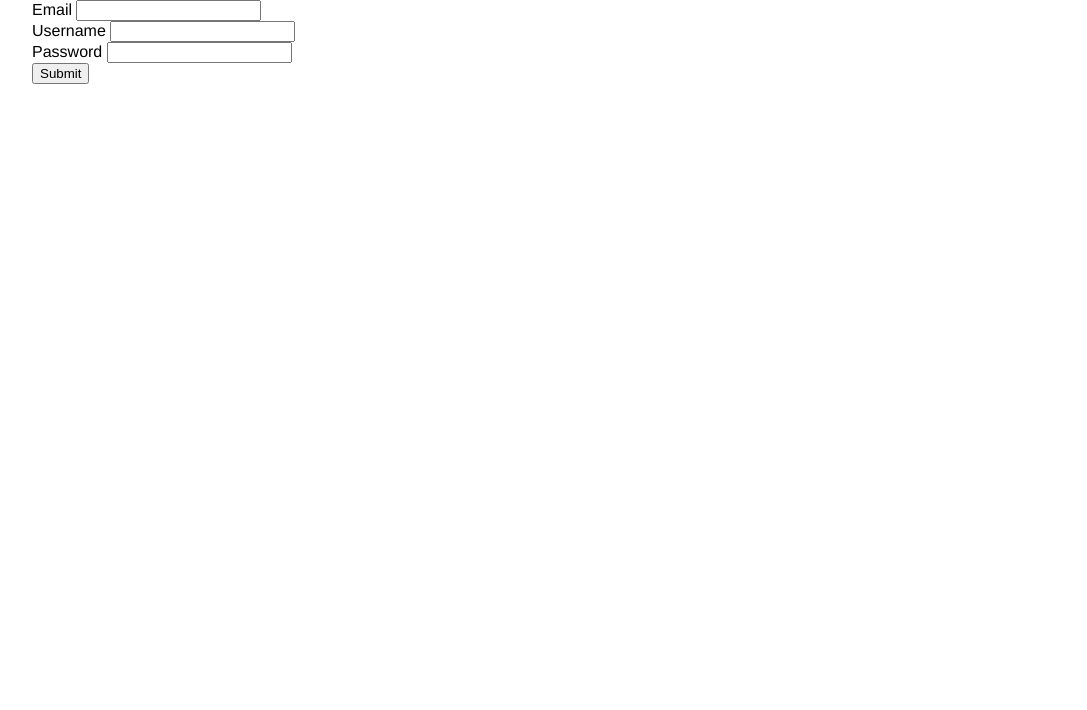
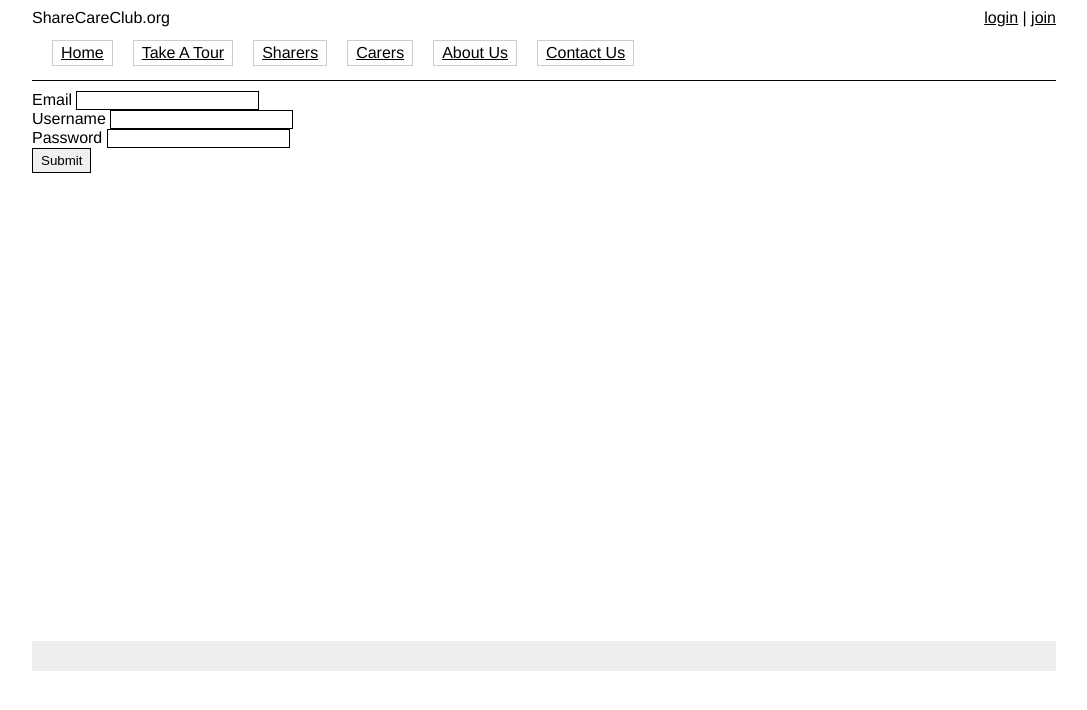
Before and after one commit to scc-platform/scc-platform, a PHP site: page /signup in a window 1280 px wide. Shown: the top 710 px of the page, without its empty margins (96-1183 px from the left). Run offline with PHP 8.4, Linux system fonts and the light colour scheme; a stand-in replaces the project's code that opens the database connection; some libraries are stand-ins or nearby versions.

Commit message:
update to html structure

```diff
--- a/public_html/css/default.css
+++ b/public_html/css/default.css
@@ -16,9 +16,9 @@ article, aside, canvas, details, embed,
 figure, figcaption, footer, header, hgroup,
 menu, nav, output, ruby, section, summary,
 time, mark, audio, video {
-	margin: 0;
-	padding: 0;
-	border: 0;
+	margin: 0px;
+	padding: 0px;
+	border: 0px;
 	font-size: 100%;
 	font: inherit;
 	vertical-align: baseline;
@@ -48,7 +48,6 @@ table {
 }
 
 /* Default Styles - A starting point */
-/*Default styles*/
 body {font-family:helvetica, verdana, sans-serif;font-size:1.0em;color:#000;}
 
 a {font-size:1.0em;color:#000;text-decoration:underline;}
@@ -58,4 +57,15 @@ a:hover {font-size:1.0em;color:#000; text-decoration:underline;}
 a:active {font-size:1.0em;color:#000; text-decoration:underline;}
 
 #container {width:80%;margin:0px auto;}
-#header {}
+#header {width:100%;height:70px;border-bottom:solid 1px #000;margin:10px 0px;}
+#header #top {width:100%;height:30px;}
+#login {float:right;}
+#logo {float:left;}
+#menu {width:100%;margin-top:0px;}
+#menu div {float:left;border:solid 1px #ccc;margin-left:20px;padding:4px 8px;position:inline;}
+#middle {width:100%;min-height:550px;}
+#footer {width:100%;height:30px;background-color:#eee;}
+
+/* Default form Styles */
+.form .textfield {border:solid 1px #000;}
+.form .submit {border:solid 1px #000;padding:4px 8px;}
--- a/templates/footer.htm
+++ b/templates/footer.htm
@@ -1,6 +1,7 @@
 			</div>
 
 			<div id="footer">
+
 
 			</div>
 
--- a/templates/header.htm
+++ b/templates/header.htm
@@ -21,9 +21,26 @@
 		<div id="container">
 
 			<div id="header">
-				{if $currentUser}
-					<div>Welcome {$currentUser['id']}</div>
-				{/if}
+				<div id="top">
+					<div id="logo">ShareCareClub.org</div>
+
+					<div id="login">
+					{if $currentUser}
+						Welcome {$currentUser['id']}
+					{else}
+						<a href="login.php">login</a> | <a href="signup.php">join</a>
+					{/if}
+					</div>
+				</div>
+
+				<div id="menu">
+					<div><a href="/">Home</a></div>
+					<div><a href="">Take A Tour</a></div>
+					<div><a href="">Sharers</a></div>
+					<div><a href="">Carers</a></div>
+					<div><a href="">About Us</a></div>
+					<div><a href="">Contact Us</a></div>
+				</div>
 			</div>
 
 				<div id="middle">
--- a/templates/signup.htm
+++ b/templates/signup.htm
@@ -2,24 +2,24 @@
 {include file="header.htm"}
 
 
-<form action="" method="post">
+<form action="" method="post" class="form login">
 
 	<div class="input">
 		<label for="Email">Email</label>
-		<input type="text" value="" name="email" id="Email">
+		<input type="text" value="" name="email" id="Email" class="textfield">
 	</div>
 
 	<div class="input">
 		<label for="UserName">Username</label>
-		<input type="text" value="" name="username" id="UserName">
+		<input type="text" value="" name="username" id="UserName" class="textfield">
 	</div>
 
 	<div class="input">
 		<label for="PassWord">Password</label>
-		<input type="password" value="" name="password" id="PassWord">
+		<input type="password" value="" name="password" id="PassWord" class="textfield">
 	</div>
 
-	<input type="submit">
+	<input type="submit" class="submit">
 
 </form>
 
```
